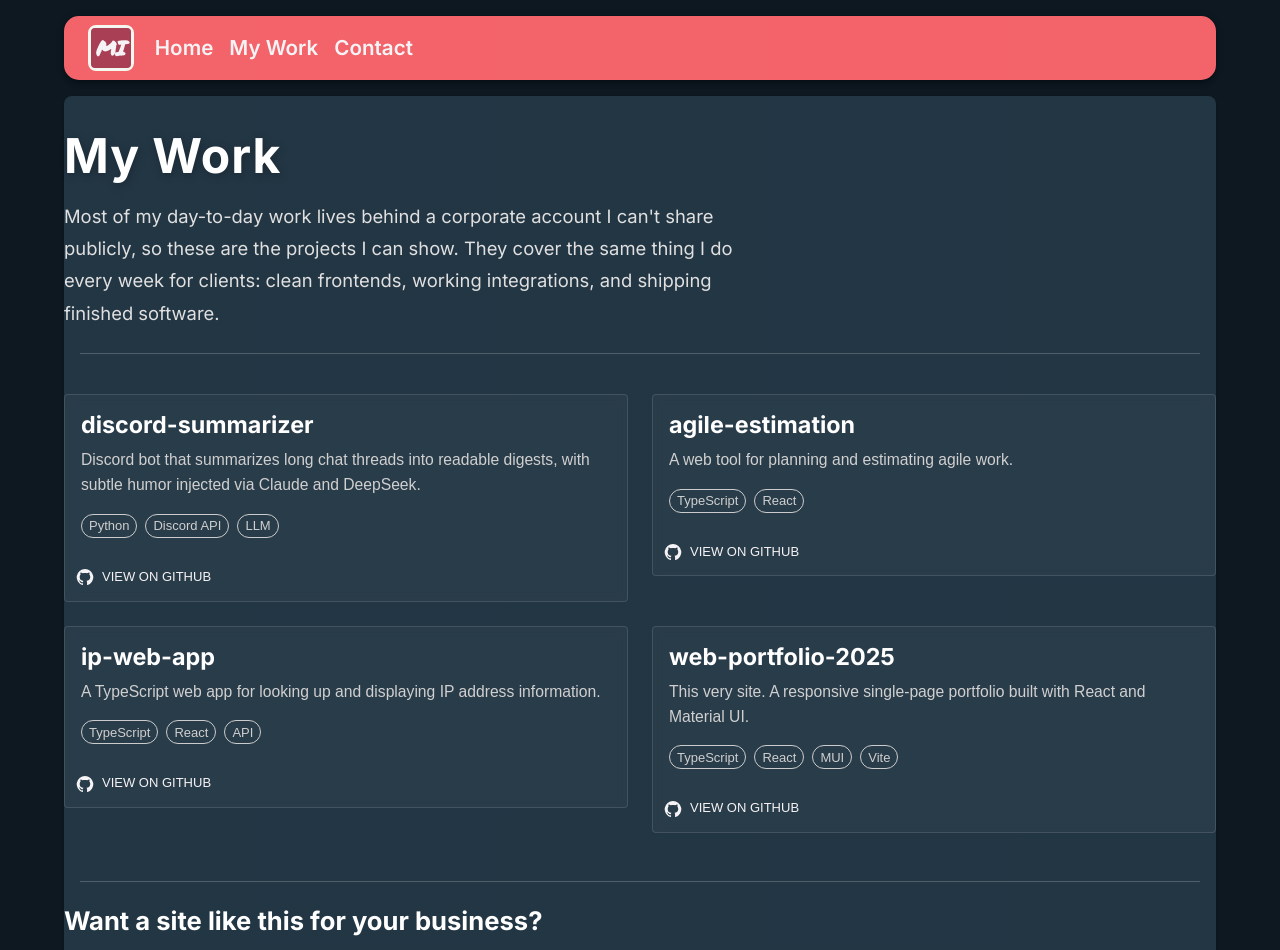
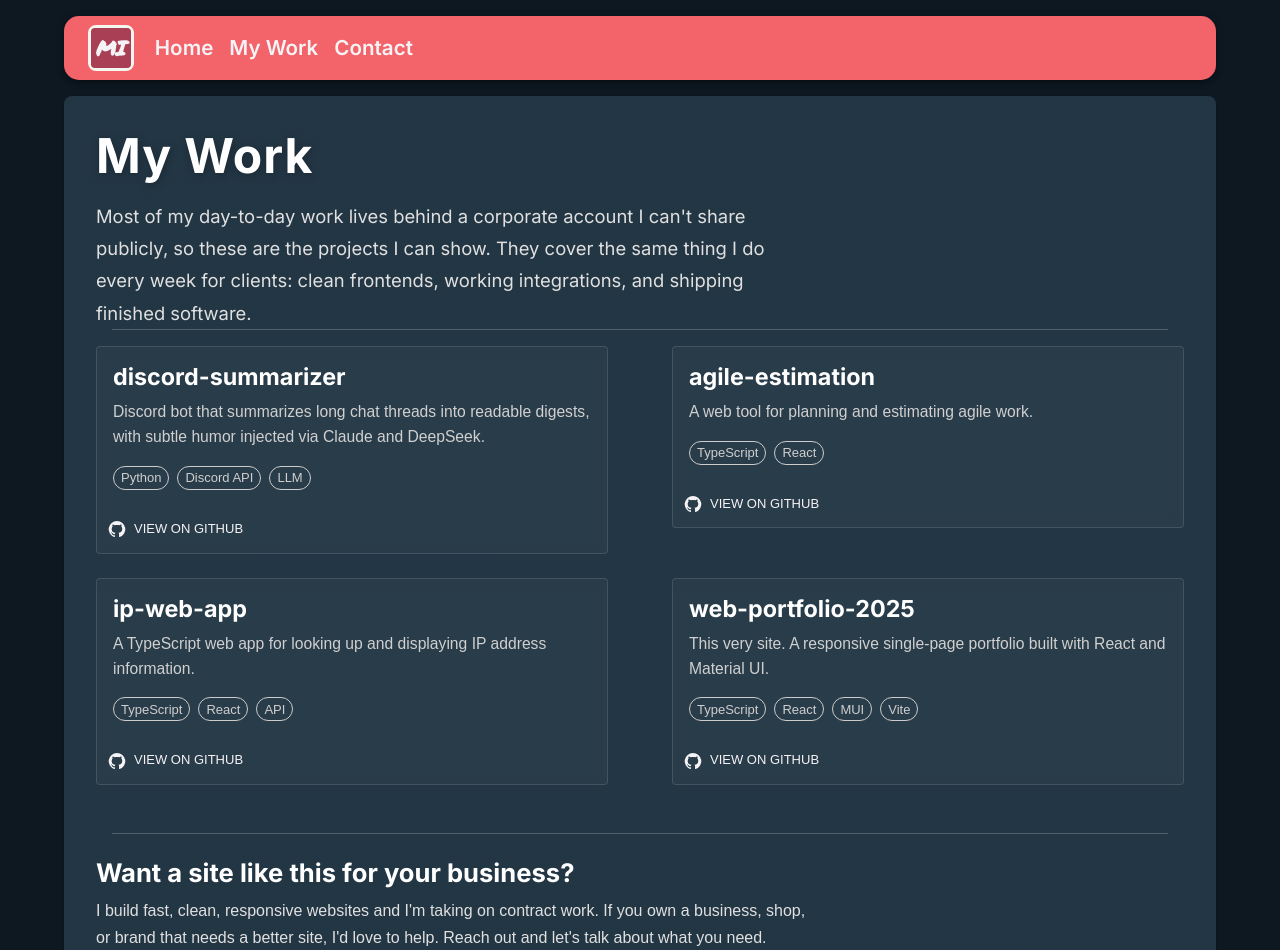
Before and after one commit to mattink37/web-portfolio-2025, a React (Vite) app: page /my-work in a window 1280 px wide. Shown: the top 950 px of the page. Built offline with nearby package versions, Linux system fonts and the light colour scheme; no server answers.

Commit message:
Update employer bio and align page padding
- Update homepage bio: role now senior software engineer at Visa, focus on security innovation
- Standardize top/horizontal page padding across Home, My Work, and Contact

```diff
--- a/src/pages/Contact/Contact.tsx
+++ b/src/pages/Contact/Contact.tsx
@@ -5,8 +5,8 @@ import GitHubIcon from '@mui/icons-material/GitHub';
 
 const Contact = () => {
   return (
-    <Grid2 container sx={{ py: { xs: 3, sm: 4 } }}>
-      <Grid2 size={{ xs: 12 }}>
+    <Grid2 container sx={{ py: { xs: 4, sm: 4 } }}>
+      <Grid2 size={{ xs: 12 }} sx={{ px: { xs: 2, sm: 4 } }}>
         <Typography
           variant="h1"
           sx={{
--- a/src/pages/Home/Home.tsx
+++ b/src/pages/Home/Home.tsx
@@ -68,8 +68,8 @@ const Home = () => {
 						}}
 					>
 						I'm a software engineer based in Atlanta, Georgia, with over five years of experience solving
-						real-world problems in the tech industry. I currently work at NCR Voyix, building next-generation
-						point-of-sale systems for the retail space.
+						real-world problems in the tech industry. I currently work at Visa as a senior software engineer,
+						focused on innovation in the security space.
 						<br />
 						<br />
 						My day-to-day involves crafting responsive user interfaces with React and TypeScript, integrating
--- a/src/pages/MyWork/MyWork.tsx
+++ b/src/pages/MyWork/MyWork.tsx
@@ -43,8 +43,8 @@ const projects: Project[] = [
 
 const MyWork = () => {
   return (
-    <Grid2 container spacing={3} sx={{ py: { xs: 3, sm: 4 } }}>
-      <Grid2 size={{ xs: 12 }}>
+    <Grid2 container sx={{ py: { xs: 4, sm: 4 } }}>
+      <Grid2 size={{ xs: 12 }} sx={{ px: { xs: 2, sm: 4 } }}>
         <Typography
           variant="h1"
           sx={{
@@ -76,12 +76,12 @@ const MyWork = () => {
         </Typography>
       </Grid2>
 
-      <Grid2 size={{ xs: 12 }}>
+      <Grid2 size={{ xs: 12 }} sx={{ px: { xs: 2, sm: 4 } }}>
         <Divider variant="middle" sx={{ borderColor: 'rgba(255,255,255,0.2)', mb: 2 }} />
       </Grid2>
 
       {projects.map((project, index) => (
-        <Grid2 key={project.name} size={{ xs: 12, sm: 6, md: 6 }}>
+        <Grid2 key={project.name} size={{ xs: 12, sm: 6, md: 6 }} sx={{ px: { xs: 2, sm: 4 }, mb: 3 }}>
           <motion.div
             initial={{ opacity: 0, y: 30 }}
             whileInView={{ opacity: 1, y: 0 }}
@@ -143,7 +143,7 @@ const MyWork = () => {
         </Grid2>
       ))}
 
-      <Grid2 size={{ xs: 12 }} sx={{ mt: 3 }}>
+      <Grid2 size={{ xs: 12 }} sx={{ mt: 3, px: { xs: 2, sm: 4 } }}>
         <Divider variant="middle" sx={{ borderColor: 'rgba(255,255,255,0.2)', mb: 3 }} />
         <Typography
           variant="h2"
```
